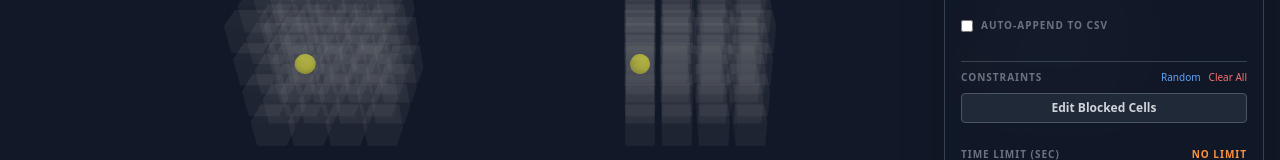
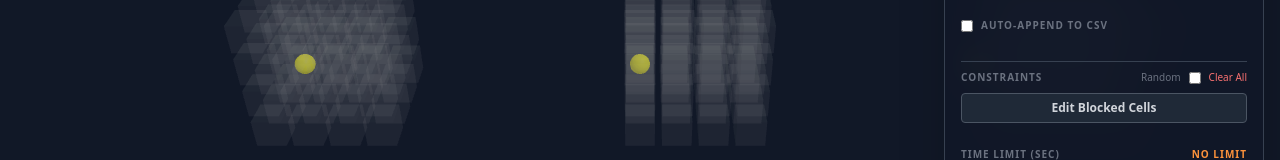
Before and after one commit to iniFaiz/3d-knights-tour-better, a Vue app: page / in a window 1280 px wide. Shown: the part 336-496 px from the top of the page. Built offline with nearby package versions, Linux system fonts and the light colour scheme.

Commit message:
Add isRandomConstraints feature to ControlPanel and integrate with App.vue

```diff
--- a/src/App.vue
+++ b/src/App.vue
@@ -12,6 +12,7 @@ const isRunning = ref(false);
 const dimensions = ref([4, 4, 4]);
 const startPos = ref([0, 0, 0]);
 const isRandomStart = ref(false);
+const isRandomConstraints = ref(false);
 const saveCsv = ref(false);
 const fileHandle = ref(null);
 const speed = ref(50);
@@ -195,6 +196,11 @@ function toggleSimulation() {
                 Math.floor(Math.random() * l),
                 Math.floor(Math.random() * h)
             ];
+        }
+
+        // Handle Random Constraints
+        if (isRandomConstraints.value) {
+            randomizeConstraints();
         }
 
         // Panggil solver
@@ -499,6 +505,7 @@ watch(isRunning, (newVal, oldVal) => {
 
         <ControlPanel
             :isRunning="isRunning"
+            :isRandomConstraints="isRandomConstraints"
             :allFinished="allFinished"
             :statusText="statusText"
             :dims="dimensions"
@@ -513,6 +520,7 @@ watch(isRunning, (newVal, oldVal) => {
             :stats="stats"
             @update:dims="updateDims"
             @update:startPos="updateStartPos"
+            @update:isRandomConstraints="isRandomConstraints = $event"
             @update:isRandomStart="isRandomStart = $event"
             @update:saveCsv="saveCsv = $event"
             @select-file="selectLogFile"
--- a/src/components/ControlPanel.vue
+++ b/src/components/ControlPanel.vue
@@ -9,6 +9,7 @@ const props = defineProps({
     dims: Array,
     startPos: Array,
     isRandomStart: Boolean,
+    isRandomConstraints: Boolean,
     saveCsv: Boolean,
     fileHandle: Object,
     isEditingConstraints: Boolean,
@@ -18,7 +19,7 @@ const props = defineProps({
     stats: Array
 });
 
-const emit = defineEmits(['update:dims', 'update:startPos', 'update:isRandomStart', 'update:saveCsv', 'select-file', 'update:speed', 'update:separation', 'update:timeLimit', 'toggle-run', 'reset', 'toggle-edit-constraints', 'clear-constraints', 'randomize-constraints']);
+const emit = defineEmits(['update:dims', 'update:startPos', 'update:isRandomStart', 'update:isRandomConstraints', 'update:saveCsv', 'select-file', 'update:speed', 'update:separation', 'update:timeLimit', 'toggle-run', 'reset', 'toggle-edit-constraints', 'clear-constraints', 'randomize-constraints']);
 
 const localDims = reactive([...props.dims]);
 const localStartPos = reactive([...props.startPos]);
@@ -147,8 +148,15 @@ const speedStep = computed({
             <div class="pt-2 space-y-2 border-t border-gray-700">
                 <div class="flex items-center justify-between">
                     <span class="text-[10px] font-bold text-gray-500 uppercase tracking-widest">Constraints</span>
-                    <div class="flex gap-2">
-                        <button @click="$emit('randomize-constraints')" :disabled="isRunning" class="text-[10px] text-blue-400 hover:text-blue-300 disabled:opacity-50">Random</button>
+                    <div class="flex items-center gap-2">
+                        <label class="flex items-center space-x-2 transition-colors cursor-pointer text-gray-500 hover:text-gray-300">
+                            <span class="text-[10px]">Random</span>
+                            <input type="checkbox"
+                                   :checked="isRandomConstraints"
+                                   @change="$emit('update:isRandomConstraints', $event.target.checked)"
+                                   :disabled="isRunning"
+                                   class="w-3 h-3 text-blue-500 bg-gray-800 border-gray-600 rounded focus:ring-0 focus:ring-offset-0 accent-blue-500">
+                        </label>
                         <button @click="$emit('clear-constraints')" :disabled="isRunning" class="text-[10px] text-red-400 hover:text-red-300 disabled:opacity-50">Clear All</button>
                     </div>
                 </div>
```
